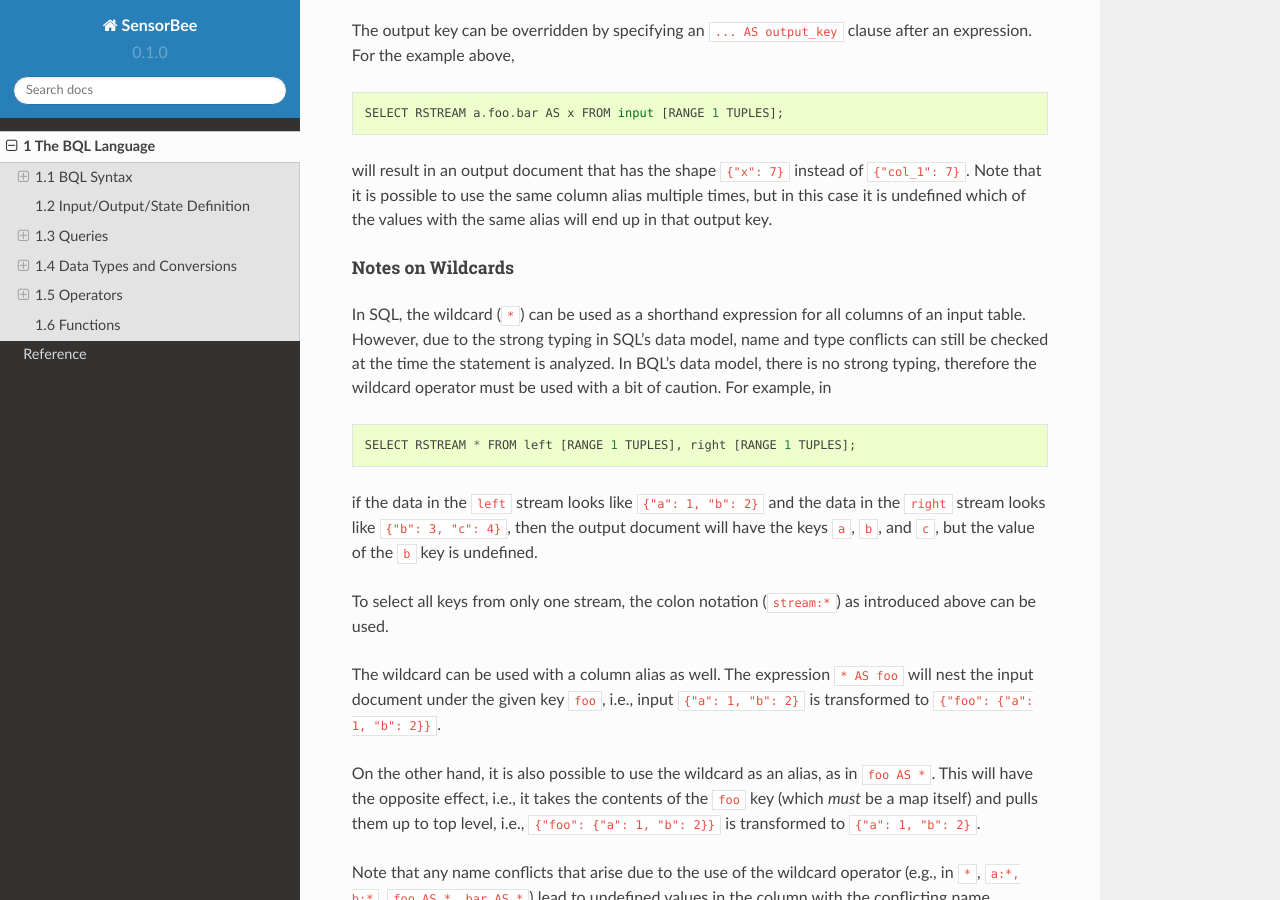
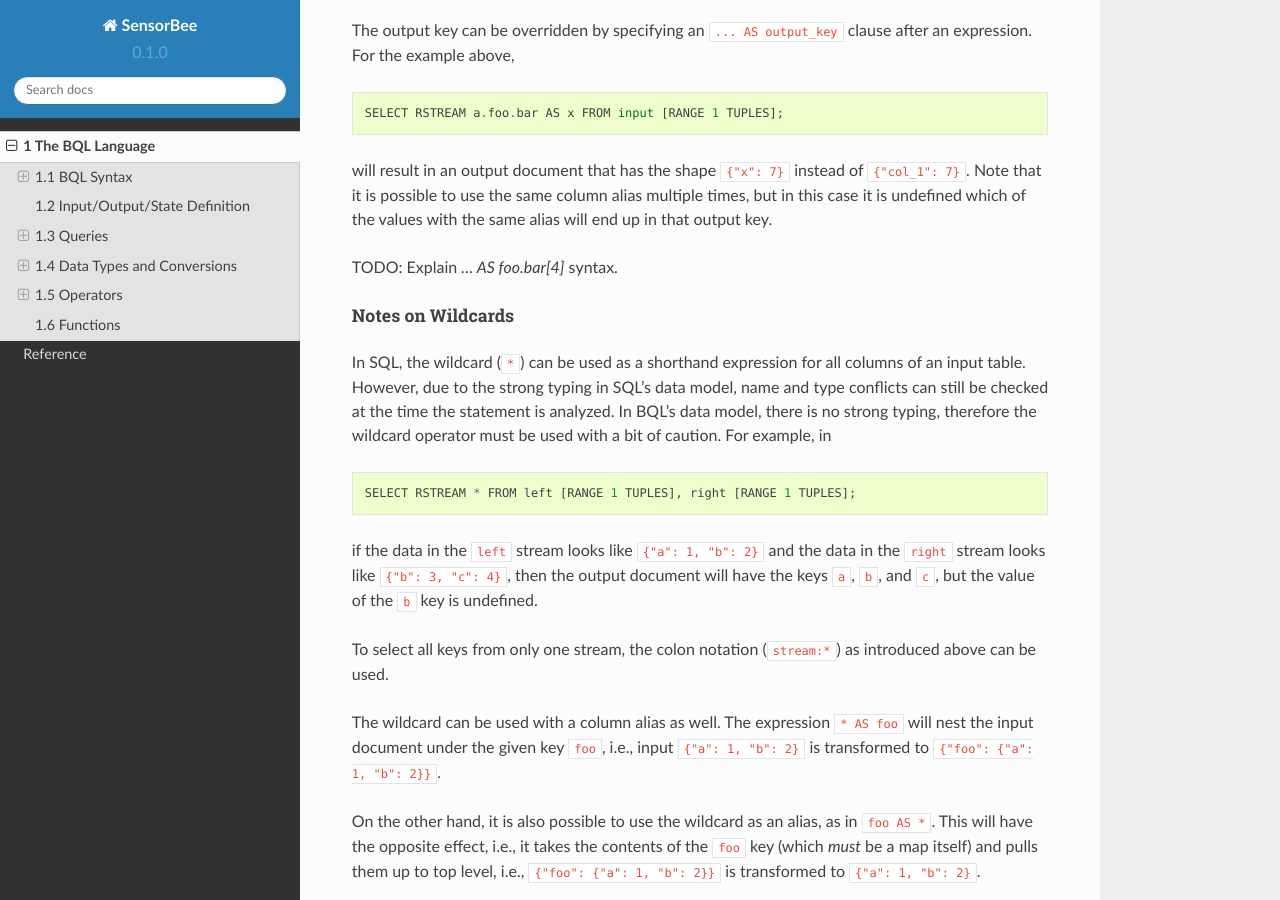
Before and after one commit to sensorbee/docs, a Sphinx documentation site: the page built from source/bql.rst, in a window 1280 px wide and 900 px high, scrolled down 10567 px. Built offline with Sphinx 7.4.7 and the Read the Docs theme 2.0.0, drawn with Linux system fonts in a browser that asks for light colours.

Commit message:
add a TODO item to queries.rst

```diff
--- a/source/bql/queries.rst
+++ b/source/bql/queries.rst
@@ -384,6 +384,8 @@ For the example above,
 will result in an output document that has the shape ``{"x": 7}`` instead of ``{"col_1": 7}``.
 Note that it is possible to use the same column alias multiple times, but in this case it is undefined which of the values with the same alias will end up in that output key.
 
+TODO: Explain `... AS foo.bar[4]` syntax.
+
 
 Notes on Wildcards
 ^^^^^^^^^^^^^^^^^^
```
